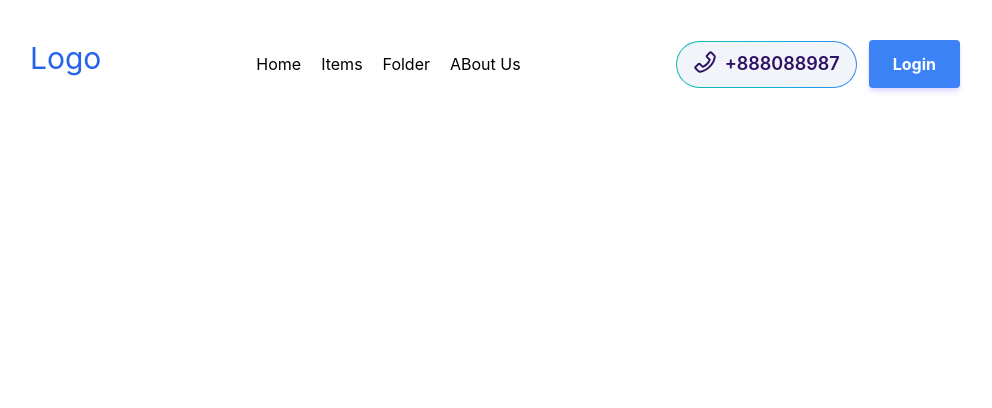
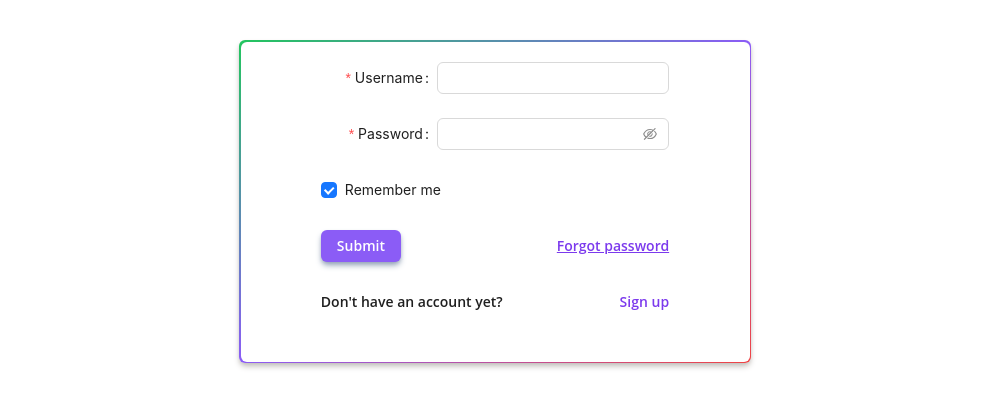
Before and after one commit to muhamash/content-ai, a React (Create React App) app: page / in a window 1280 px wide. Shown: the top 408 px of the page, without its empty margins (145-1137 px from the left). Built offline with nearby package versions, Linux system fonts and the light colour scheme.

Commit message:
log in component initial

```diff
--- a/src/App.js
+++ b/src/App.js
@@ -1,10 +1,25 @@
+/* eslint-disable no-unused-vars */
 import './App.css';
+import Login from './components/login/login';
 import Nav from './components/nav';
+import { motion, useAnimation, motionValue } from 'framer-motion';
+
 
 function App() {
   return (
     <div>
-      <Nav />
+     <motion.div
+      initial={{ opacity: 0, y: -30 }}
+      animate={{ opacity: 1, y: 0 }}
+      transition={{ duration: 1, ease: 'easeOut' }}
+      style={{
+        width: '100%',
+        height: '100vh',
+      }}
+    >
+        {/* <Nav /> */ }
+        <Login/>
+    </motion.div>
     </div>
   );
 }
--- /dev/null
+++ b/src/components/login/login.js
@@ -0,0 +1,112 @@
+import React from 'react';
+import { Button, Checkbox, Form, Input } from 'antd';
+
+
+const onFinish = ( values ) =>
+{
+    console.log( 'Success:', values );
+};
+
+const onFinishFailed = ( errorInfo ) =>
+{
+    console.log( 'Failed:', errorInfo );
+};
+
+
+const Login = () => (
+    <div className='py-10'>
+        <div className='w-[40%] flex mx-auto bg-gradient-to-br from-green-500 via-violet-500 to-red-500 p-[1.5px] rounded-md shadow-md shadow-[#c1bfbb]'>
+            <div className='bg-white w-full flex items-center rounded-md'>
+                <Form
+                    className='flex flex-col mx-auto py-5'
+                    name="basic"
+                    labelCol={ {
+                        span: 8,
+                    } }
+                    wrLoginerCol={ {
+                        span: 16,
+                    } }
+                    style={ {
+                        maxWidth: 600,
+                    } }
+                    initialValues={ {
+                        remember: true,
+                    } }
+                    onFinish={ onFinish }
+                    onFinishFailed={ onFinishFailed }
+                    autoComplete="off"
+                >
+                    <Form.Item
+                        label="Username"
+                        name="username"
+                        rules={ [
+                            {
+                                required: true,
+                                message: 'Please input your username!',
+                            },
+                        ] }
+                    >
+                        <Input />
+                    </Form.Item>
+
+                    <Form.Item
+                        label="Password"
+                        name="password"
+                        rules={ [
+                            {
+                                required: true,
+                                message: 'Please input your password!',
+                            },
+                        ] }
+                    >
+                        <Input.Password />
+                    </Form.Item>
+
+                    <Form.Item
+                        name="remember"
+                        valuePropName="checked"
+                        wrLoginerCol={ {
+                            offset: 8,
+                            span: 16,
+                        } }
+                    >
+                        <Checkbox>Remember me</Checkbox>
+                    </Form.Item>
+
+                    <Form.Item
+                        wrLoginerCol={ {
+                            offset: 8,
+                            span: 16,
+                        } }
+                    >
+                        <div className='flex justify-between items-center'>
+                            <Button
+                                className='bg-violet-500 text-white font-OpenSans font-semibold shadow-md shadow-slate-400'
+                                type="submit" htmlType="submit">
+                                Submit
+                            </Button>
+                            <div>
+                                <p className='text-violet-600 font-OpenSans font-semibold cursor-pointer hover:text-red-700 underline'>
+                                    Forgot password
+                                </p>
+                            </div>
+                        </div>
+                    </Form.Item>
+
+                    <Form.Item>
+                        <div className='flex justify-between'>
+                            <p className='font-OpenSans font-semibold'>
+                                Don't have an account yet?
+                            </p>
+                            <p className='font-OpenSans text-violet-600 font-semibold cursor-pointer hover:text-red-700'>
+                                Sign up
+                            </p>
+                        </div>
+                    </Form.Item>
+                </Form>
+            </div>
+        </div>
+    </div>
+);
+
+export default Login;
--- a/tailwind.config.js
+++ b/tailwind.config.js
@@ -5,6 +5,10 @@ module.exports = {
     extend: {
       colors: {
         'navItems': '#4338ca',
+      },
+      fontFamily: {
+        'OpenSans': [ 'Open Sans', 'sans-serif' ],
+
       }
     },
   },
```
